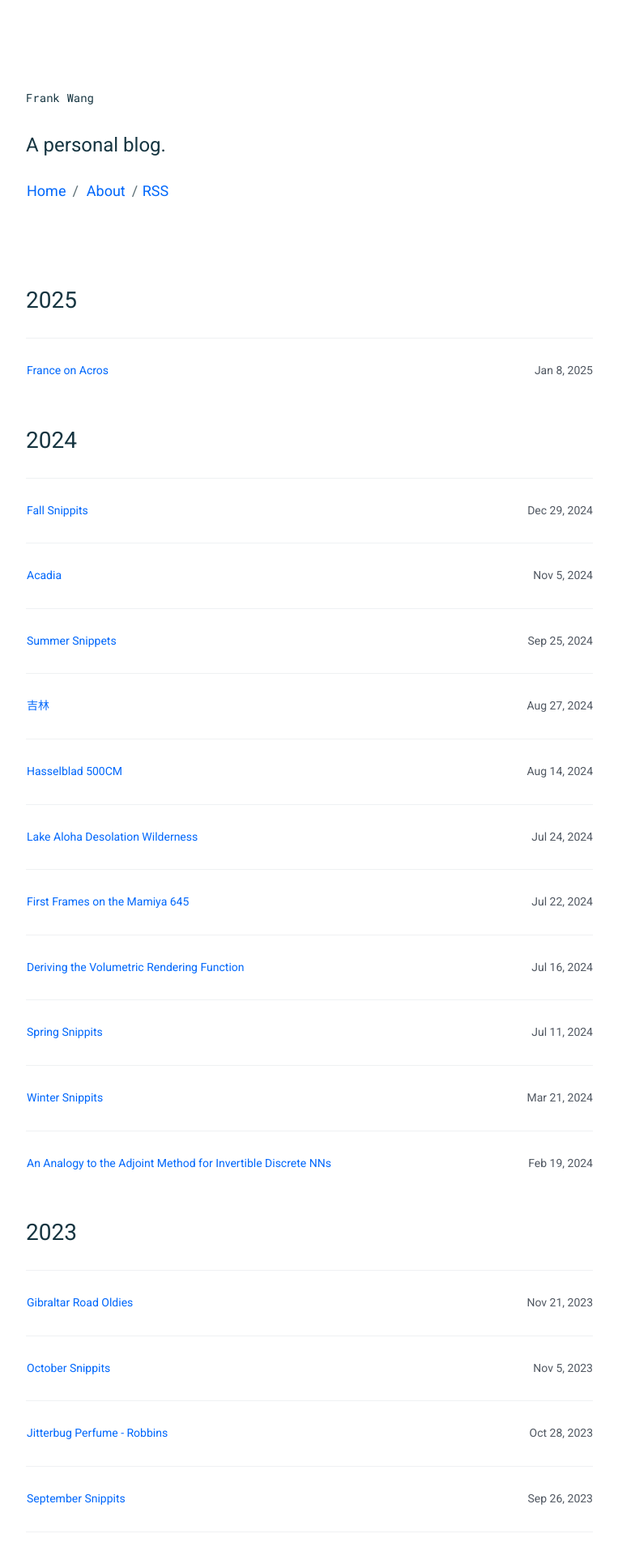
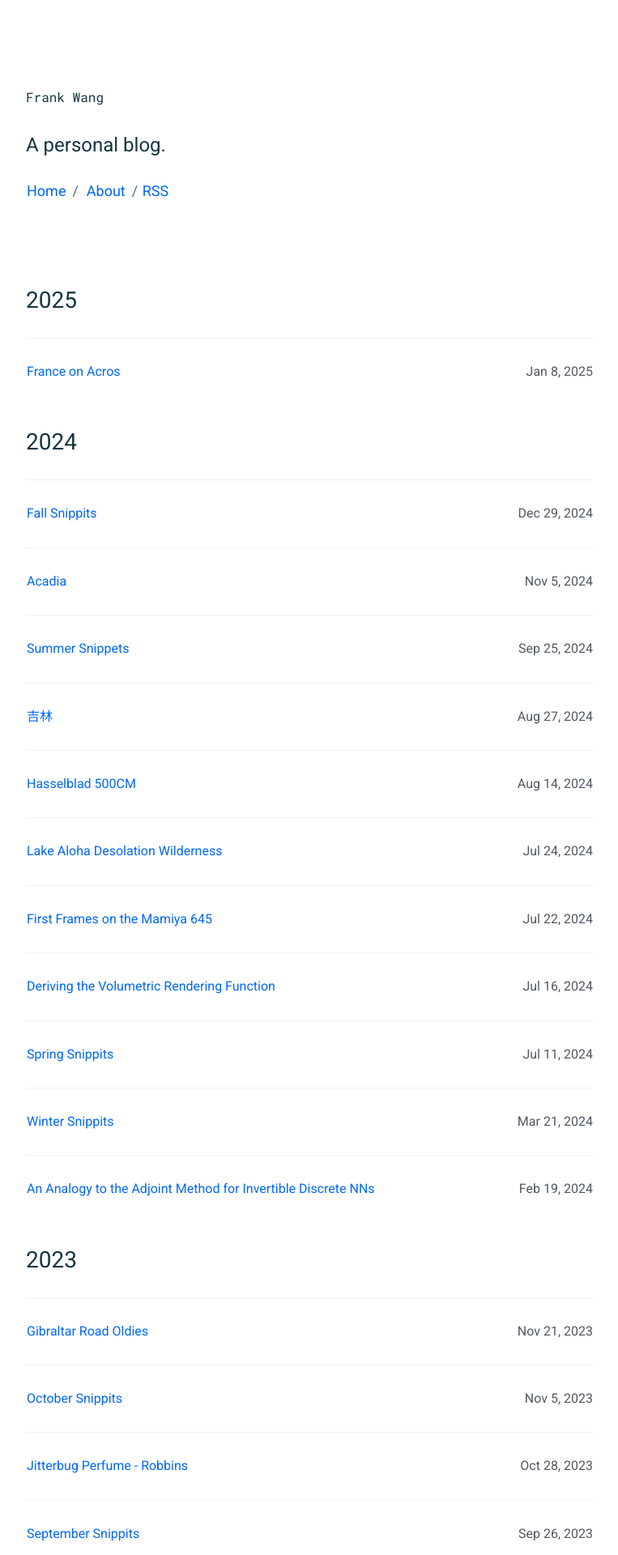
Before and after one commit to frankwang95/frankwang95.github.io, a Jekyll site: the page built from index.html, in a window 1280 px wide. Shown: the top 1920 px of the page at 81% size, without its empty margins (258-1021 px from the left). Built offline with Jekyll 4.4.1, drawn with Linux system fonts in a browser that asks for light colours.

Commit message:
Update _mixins.scss

```diff
--- a/_sass/helpers/_mixins.scss
+++ b/_sass/helpers/_mixins.scss
@@ -52,7 +52,7 @@
 
 @mixin fs--body {
     line-height: 1.4;
-    font-size: 1.4rem; // 14px
+    font-size: 1.6rem; // 16px
 }
 
 @mixin fs--meta {
@@ -62,11 +62,11 @@
 
 @mixin fs--caption {
     line-height: 1;
-    font-size: 1.4rem; // 14px
+    font-size: 1.6rem; // 16px
 }
 
 @mixin fs--code {
-    font-size: 1.4rem;
+    font-size: 1.6rem;
     line-height: 1.4;
 }
 
```
